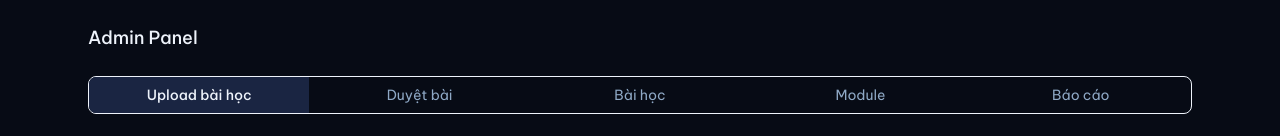
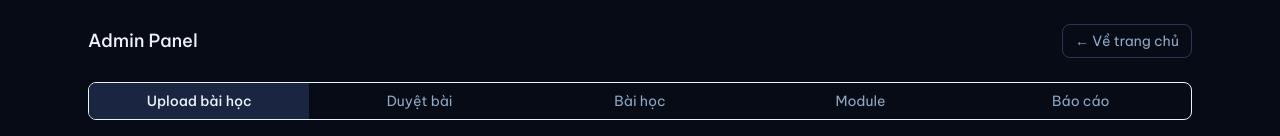
Before and after one commit to aprettylazycat/k-global-lms, a Next.js app: page /admin in a window 1280 px wide. Shown: the top 136 px of the page. Built offline with nearby package versions, Linux system fonts and the light colour scheme; no server answers; the database is empty.

Commit message:
Add router functionality to AdminPage component

```diff
--- a/app/admin/page.tsx
+++ b/app/admin/page.tsx
@@ -1,5 +1,6 @@
 'use client'
 import { useEffect, useState } from 'react'
+import { useRouter } from 'next/navigation'
 import dynamic from 'next/dynamic'
 import LessonForm from '@/components/admin/LessonForm'
 import ExcelImport from '@/components/admin/ExcelImport'
@@ -22,6 +23,7 @@ const BASE_TABS: { key: Tab; label: string }[] = [
 ]
 
 export default function AdminPage() {
+  const router = useRouter()
   const [tab, setTab] = useState<Tab>('upload')
   const [uploadTab, setUploadTab] = useState<'form' | 'excel'>('form')
   const [mounted, setMounted] = useState<Set<Tab>>(new Set(['upload']))
@@ -47,7 +49,15 @@ export default function AdminPage() {
   return (
     <div className="min-h-screen" style={{ backgroundColor: '#070B15', color: '#EEF3FB' }}>
       <div className="max-w-6xl mx-auto p-6">
-      <h1 className="text-lg font-medium mb-6">Admin Panel</h1>
+      <div className="flex items-center justify-between mb-6">
+        <h1 className="text-lg font-medium">Admin Panel</h1>
+        <button
+          onClick={() => router.push('/')}
+          className="text-sm px-3 py-1.5 rounded-lg border border-[#2A3654] text-[#8FA9C6] hover:bg-[#1A2542] transition-colors"
+        >
+          ← Về trang chủ
+        </button>
+      </div>
 
       {/* Tab chính */}
       <div className="flex gap-0 mb-6 border rounded-lg overflow-hidden">
```
